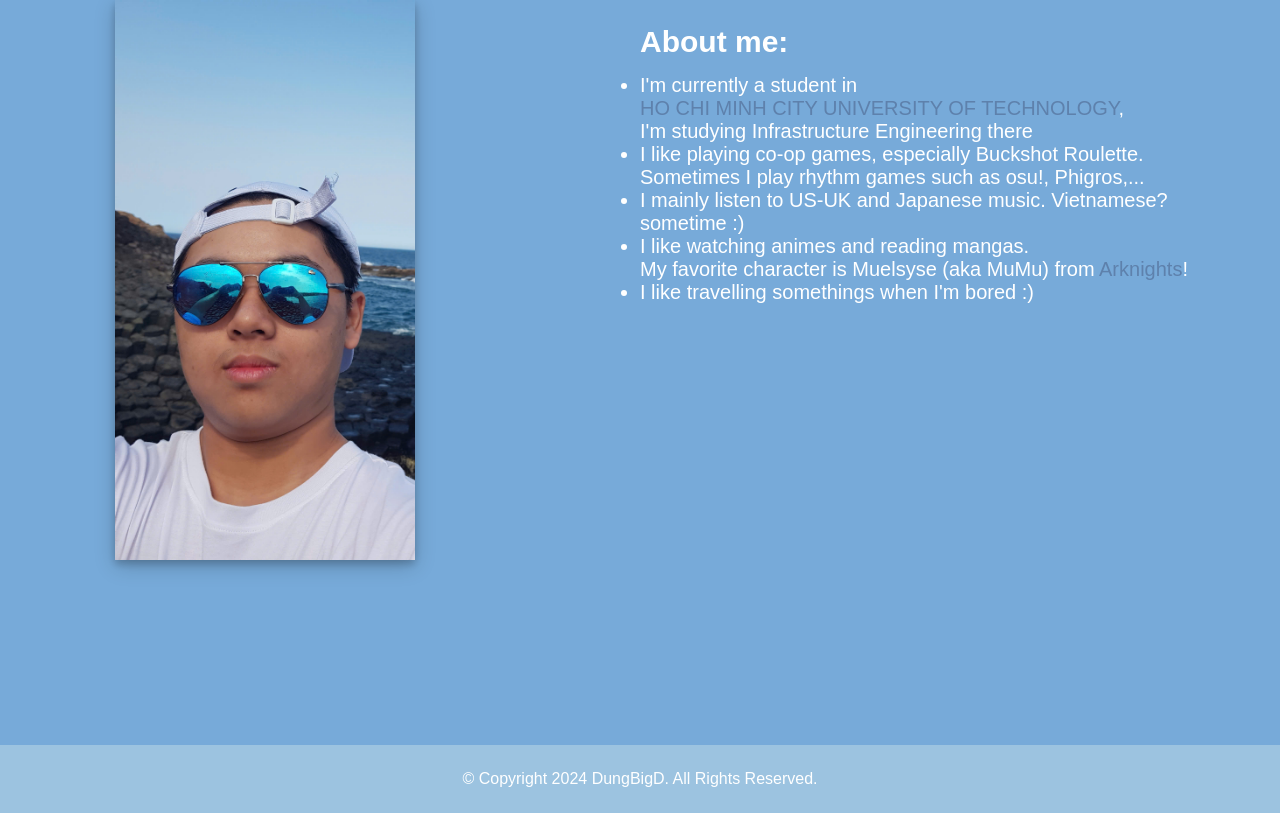
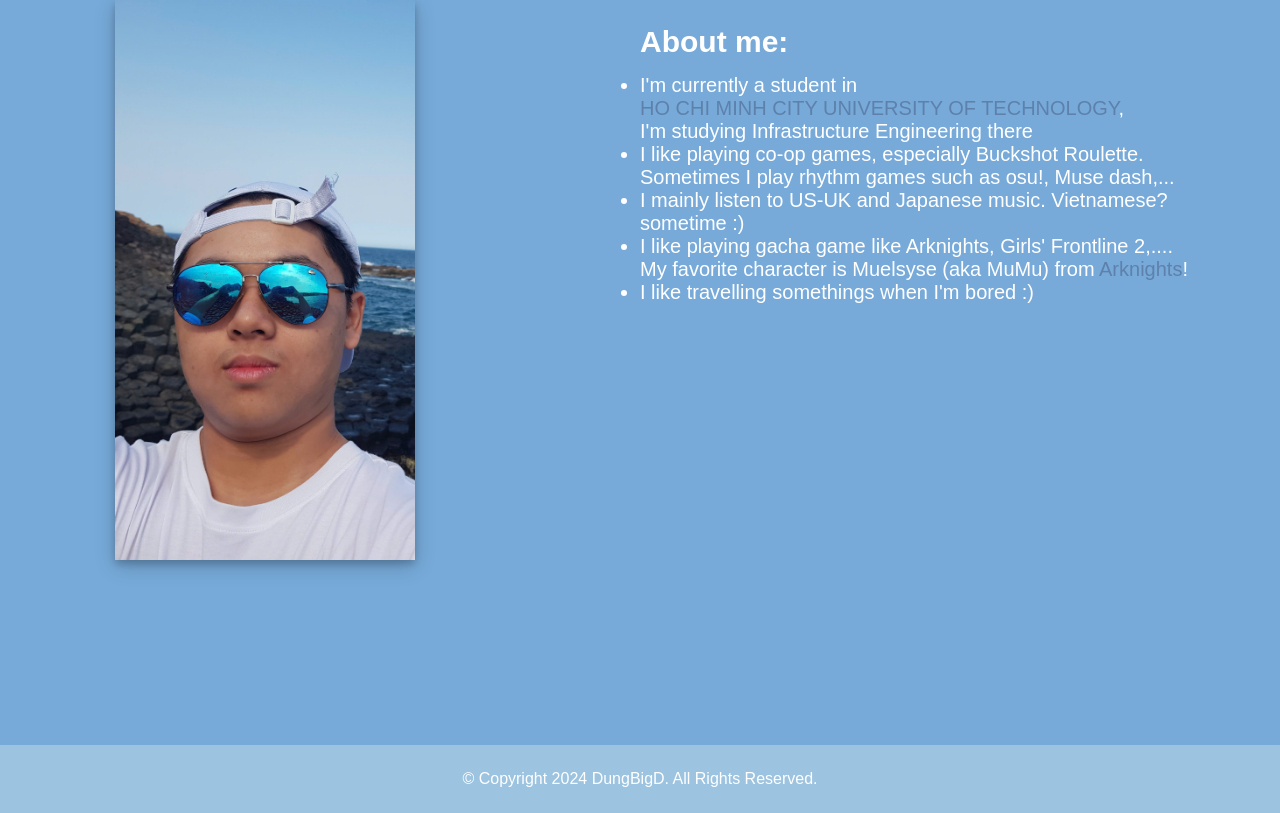
Before and after one commit to DungbigD/dungbigd.github.io, a plain HTML site: page index.html in a window 1280 px wide. Shown: the part 855-1668 px from the top of the page. Drawn offline with nearby package versions, Linux system fonts and the light colour scheme.

Commit message:
Update index.html

```diff
--- a/index.html
+++ b/index.html
@@ -20,7 +20,7 @@
     <!-- Navigation links -->
     <nav class="navbar">
       <a href="https://dungbigd.github.io/">Home</a>
-      <a href="https://media.discordapp.net/attachments/1175017041682513972/1191765701237674115/IMG_7171.png?ex=65f9afcd&is=65e73acd&hm=b419149f0254ab80ecece72396d7f47261c0fb32fc1352c1486868237a3cae51&=&format=webp&quality=lossless&width=1206&height=678">About</a>
+      <a href="mumu.png">About</a>
     </nav>
     <!-- Hamburger icon for mobile view -->
     <div class="hamburger" onclick="toggleMenu()">
@@ -67,13 +67,13 @@
         <li>
           I like playing co-op games, especially Buckshot Roulette.
           <br>
-          Sometimes I play rhythm games such as osu!, Phigros,...
+          Sometimes I play rhythm games such as osu!, Muse dash,...
         </li>
         <li>
           I mainly listen to US-UK and Japanese music. Vietnamese? sometime :)
         </li>
         <li>
-          I like watching animes and reading mangas.
+          I like playing gacha game like Arknights, Girls' Frontline 2,....
           <br>
           My favorite character is Muelsyse (aka MuMu) from
           <a href="https://en.wikipedia.org/wiki/Arknights" class="text-primary" target="_blank">Arknights</a>!
```
